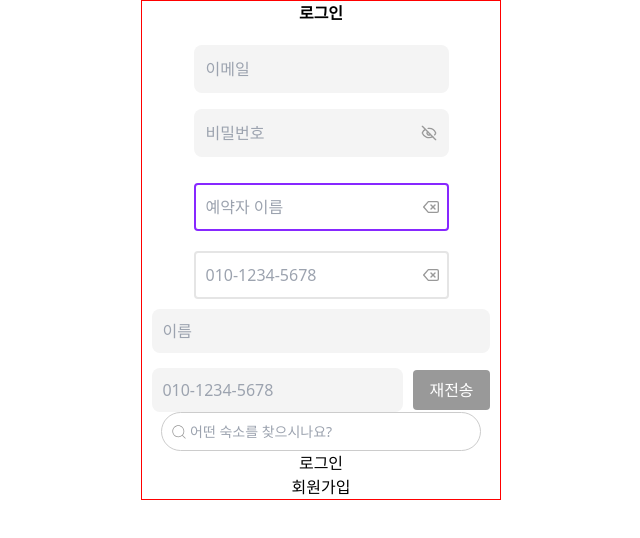
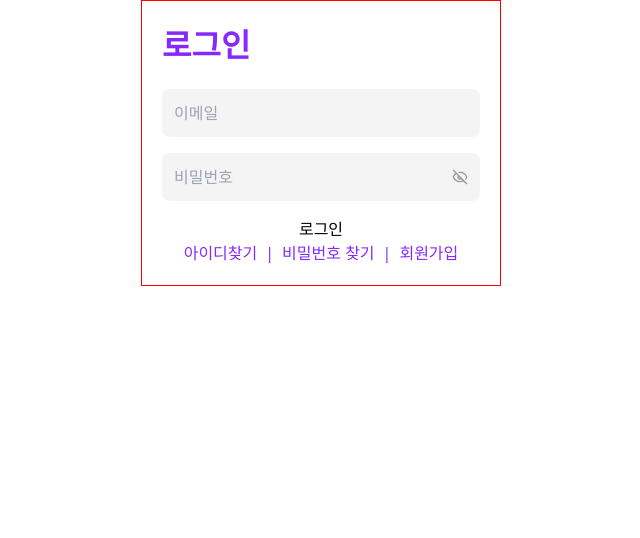
Before and after one commit to blackandwhite-developers/blackandwhite-dev-front, a Next.js app: page / in a window 1280 px wide. Shown: the top 538 px of the page, without its empty margins (319-959 px from the left). Built offline with nearby package versions, Linux system fonts and the light colour scheme.

Commit message:
로그인 마크업중

```diff
--- a/src/app/Login/Login.module.scss
+++ b/src/app/Login/Login.module.scss
@@ -1,17 +1,46 @@
+$primary-color: #8728FF;
+$background-color: #f4f4f4;
+
 .wrapper{
-    margin: 0 auto;
-    max-width: 360px;
+    display: flex;
+    justify-content: center;
+    align-items: center;
     max-height: 760px;
 }
 
 .container {
-    display: flex;
-    flex-direction: column;
-    align-items: center;
+    width: 100%;
+    max-width: 360px;
+    padding: 20px;
     border: 1px solid red;
+    text-align: center;
 
-    h1{
+    h1 {
+        font-size: 2rem;
+        color: $primary-color;
+        text-align: left;
         margin-bottom: 20px;
         font-weight: 700;
     }
 }
+
+.authLinks {
+    display: flex;
+    justify-content: center;
+    gap: 8px;
+
+    a {
+        text-decoration: none;
+        color: $primary-color;
+
+        &:hover {
+            text-decoration: underline;
+        }
+    }
+
+    a:not(:last-child)::after {
+        content: "|";
+        margin-left: 8px;
+        color: $primary-color;
+    }
+}
--- a/src/app/Login/Login.tsx
+++ b/src/app/Login/Login.tsx
@@ -1,21 +1,9 @@
 "use client"
 import React from 'react';
-import { LuEye, LuEyeOff } from "react-icons/lu";
 import styles from './Login.module.scss';
 import TextInput from "../components/TextInput/TextInput";
-import ColorBorderTextInput from '../components/ColorBorderTextInput/ColorBorderTextInput';
-import PhoneConfirm from '../components/PhoneConfirm/PhoneConfirm';
-import SearchBar from '../components/SearchBar/SearchBar';
 
 const Login = () => {
-    console.log(styles);
-    const handleResend = () => {
-        alert('인증 번호를 재전송했습니다!');
-    };
-
-    const handleSearch = (query: string) => {
-        alert(`검색어: ${query}`);
-    };
 
     return (
         <div className={styles.wrapper}>
@@ -24,24 +12,13 @@ const Login = () => {
                 <TextInput type="text" placeholder="이메일" />
                 <TextInput type="password" placeholder="비밀번호" showToggle />
 
+                <input type="button" value="로그인" />
+                <div className={styles.authLinks}>
+                    <a href="./FindID">아이디찾기</a>
+                    <a href="./FindPW">비밀번호 찾기</a>
+                    <a href="./Sign">회원가입</a>
+                </div>
 
-                <ColorBorderTextInput
-                    type="text"
-                    placeholder="예약자 이름"
-                    borderColor="#8728FF"
-                />
-                <ColorBorderTextInput
-                    type="text"
-                    placeholder="010-1234-5678"
-                    borderColor="#E5E5E5"
-                />
-
-                <PhoneConfirm onResend={handleResend} />
-
-                <SearchBar onSearch={handleSearch} />
-
-                <input type="button" value="로그인" />
-                <a href="./Sign">회원가입</a>
             </div>
         </div>
     );
--- /dev/null
+++ b/src/app/SignUp/SignUp.tsx
@@ -0,0 +1,12 @@
+"use client"
+import React from "react";
+import style from "./SignUp.module.scss";
+
+const SignUp = () => {
+    return (
+        <div>
+
+        </div>
+    )
+}
+export default SignUp
```
Also changed, not shown: src/app/SignUp/SignUp.module.scss (added).
